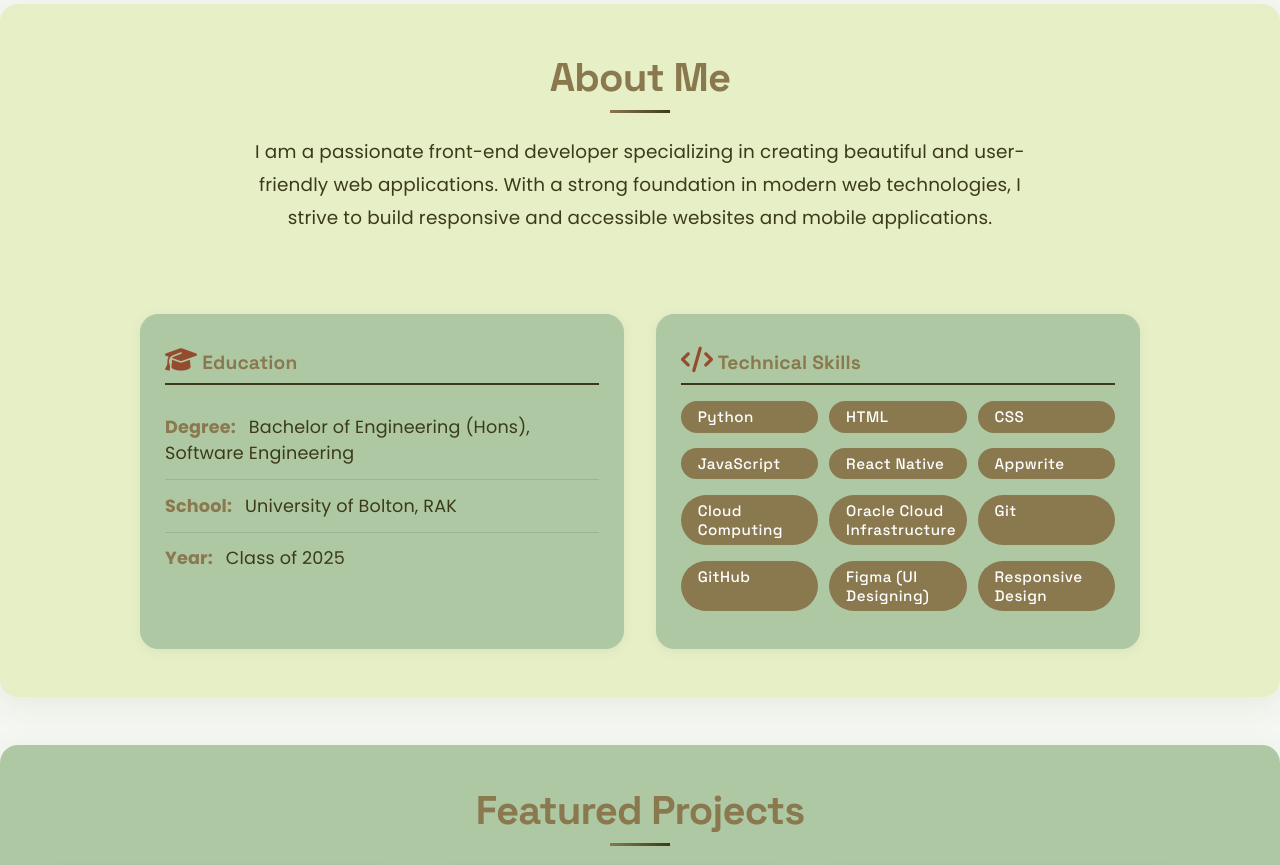
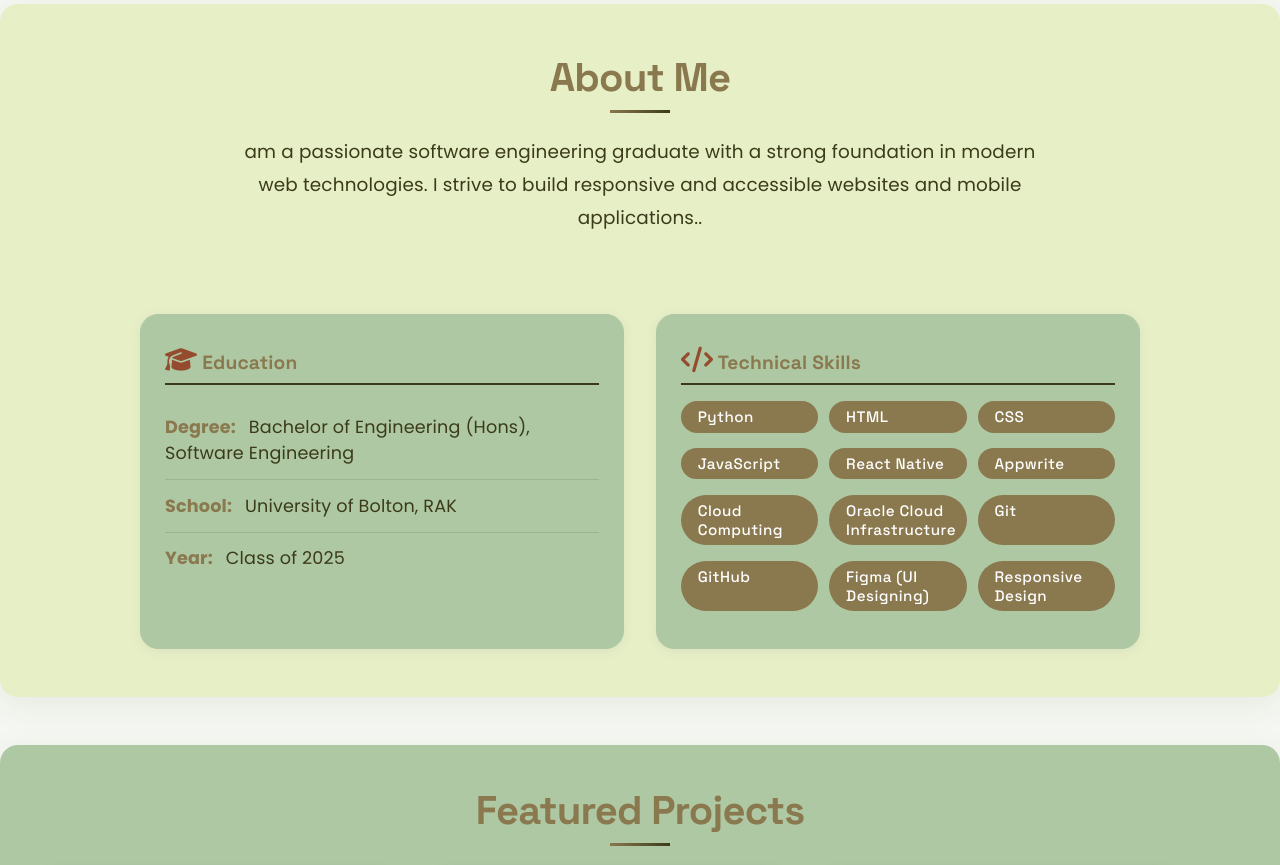
Before and after one commit to Kristaleen/Portfolio-Version-1, a plain HTML site: page index.html in a window 1280 px wide. Shown: the part 940-1805 px from the top of the page. Drawn offline with Linux system fonts and the light colour scheme.

Commit message:
Update index.html

```diff
--- a/index.html
+++ b/index.html
@@ -58,11 +58,9 @@
       <h2>About Me</h2>
       <div class="about-content">
         <p class="about-description">
-          I am a passionate front-end developer specializing in
-          creating beautiful and user-friendly web applications.
-          With a strong foundation in modern web technologies,
-          I strive to build responsive and accessible websites and
-          mobile applications.
+        am a passionate software engineering graduate with a strong
+          foundation in modern web technologies. I strive to build
+          responsive and accessible websites and mobile applications..
         </p>
         <div class="about-grid">
           <div class="grid-item">
```
